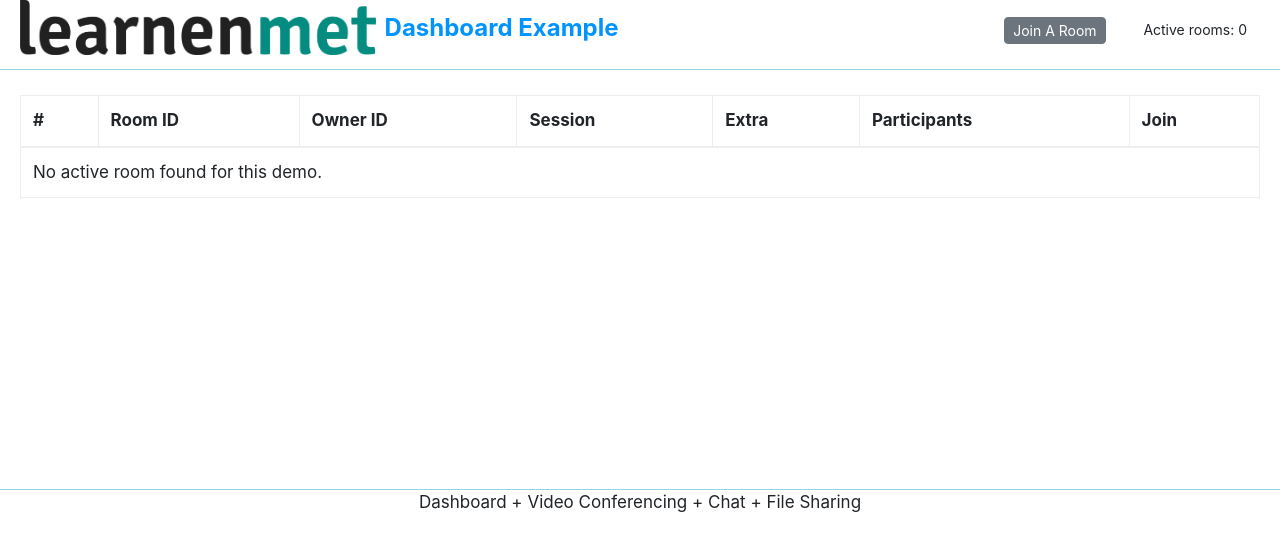
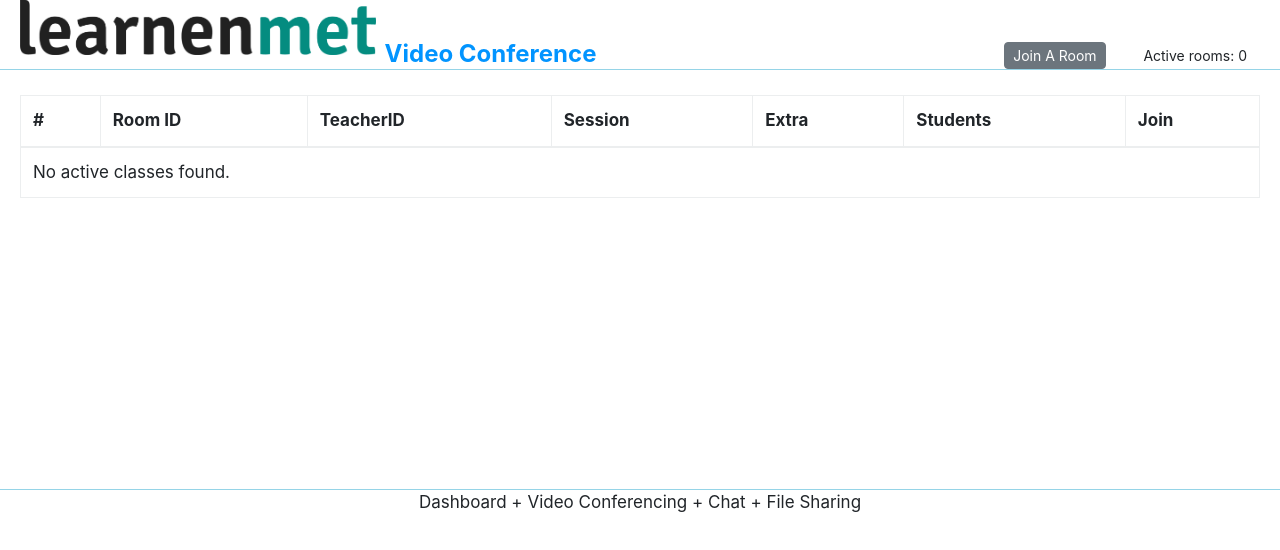
Before and after one commit to SomuBhandari/rtc, a website: page demos/dashboard/index2.html in a window 1280 px wide. Drawn offline with nearby package versions, Linux system fonts and the light colour scheme; no server answers.

Commit message:
Simple changes

```diff
--- a/demos/dashboard/index2.html
+++ b/demos/dashboard/index2.html
@@ -293,7 +293,8 @@ input[disabled], button[disabled] {
 </head>
 <body>
   <header style="margin-bottom: 20px;">
-    <img class="logo" src="wordmark.png" alt="RTCMultiConnection" /> <span class="logo-text">Dashboard Example</span>
+    <img class="logo" src="wordmark.png" alt="RTCMultiConnection" /><br>
+    <span class="logo-text">Video Conference</span>
 
     <div style="float: right;margin-top: 15px;">
 <!--       <button class="btn btn-primary" data-toggle="modal" data-target="#startRoomModel">Create A New Room</button> -->
@@ -433,14 +434,14 @@ input[disabled], button[disabled] {
         <tr>
           <th>#</th>
           <th>Room ID</th>
-          <th>Owner ID</th>
+          <th>TeacherID</th>
           <th>Session</th>
           <th>Extra</th>
-          <th>Participants</th>
+          <th>Students</th>
           <th>Join</th>
         </tr>
       </thead>
-      <tbody id="rooms-list"><tr><td colspan=9>No active room found for this demo.</td></tr></tbody>
+      <tbody id="rooms-list"><tr><td colspan=9>No active classes found.</td></tr></tbody>
     </table>
   </section>
 
```
